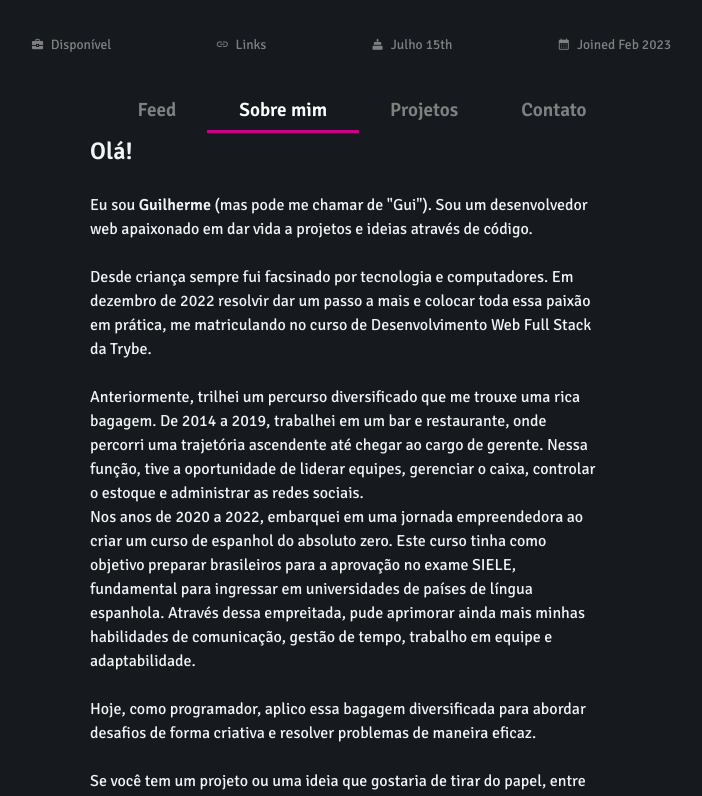
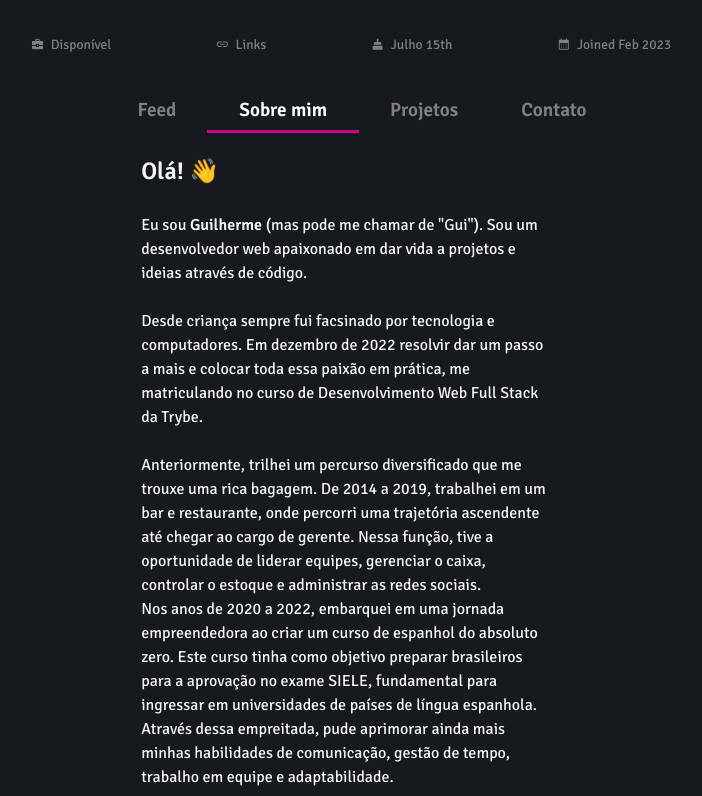
Before and after one commit to guido-marinho/guido-marinho.github.io, a React (Vite) app: page /about in a window 1280 px wide. Shown: the part 620-1416 px from the top of the page, without its empty margins (294-996 px from the left). Built offline with nearby package versions, Linux system fonts and the light colour scheme.

Commit message:
💄 feat: finaliza css basico de about

```diff
--- /dev/null
+++ b/src/CSS/About.css
@@ -0,0 +1,5 @@
+.about-container {
+  margin: 20px auto;
+  width: 80%;
+  padding-bottom: 20px;
+}
--- a/src/pages/About.jsx
+++ b/src/pages/About.jsx
@@ -1,9 +1,10 @@
 import React from 'react';
+import '../CSS/About.css';
 
 export default function About() {
   return (
     <section className='about-container'>
-      <h2>Olá!</h2>
+      <h2>Olá! 👋</h2>
       <br />
       <p>
         Eu sou <strong>Guilherme</strong> (mas pode me chamar de &quot;Gui&quot;). Sou um desenvolvedor web apaixonado em dar vida a projetos e ideias através de código.
```
